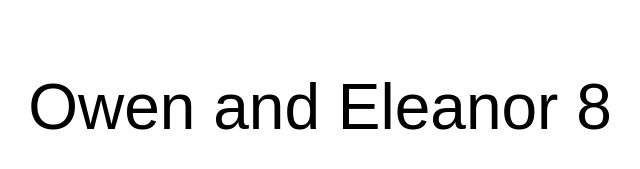
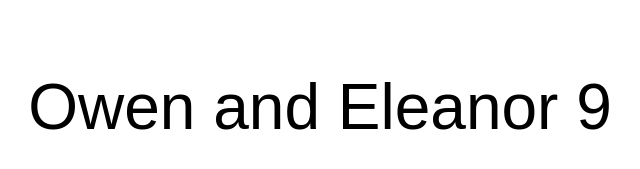
Before and after one commit to OwenFillmore/website, a plain HTML site: page index.html in a window 1280 px wide. Shown: the part 293-462 px from the top of the page, 320-960 px from the left. Drawn offline with Linux system fonts and the light colour scheme.

Commit message:
Update heading from '8' to '9'te

```diff
--- a/index.html
+++ b/index.html
@@ -41,6 +41,6 @@
     </style>
 </head>
 <body>
-    <h1>Owen and Eleanor 8</h1>
+    <h1>Owen and Eleanor 9</h1>
 </body>
 </html></content>
```
